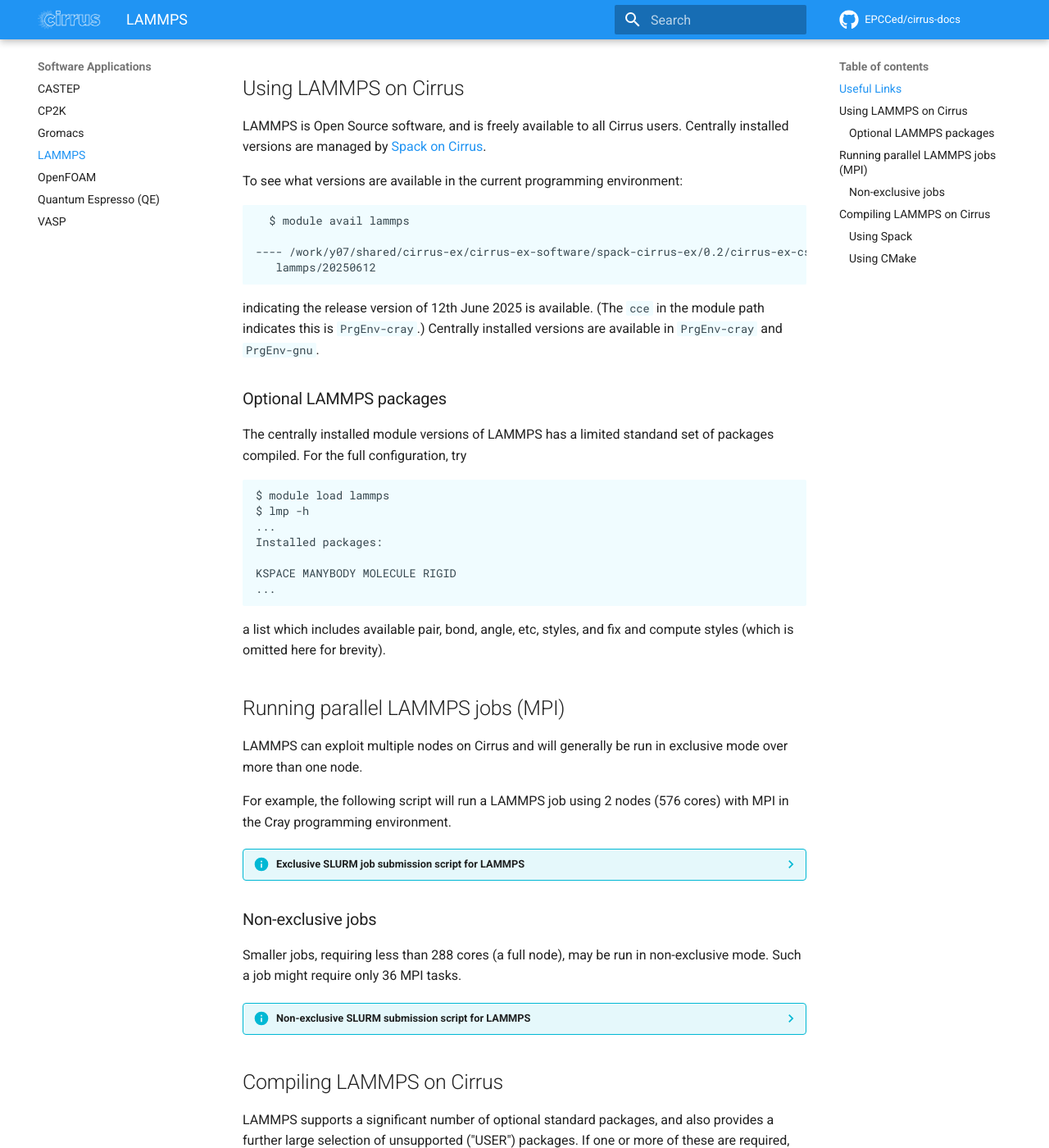
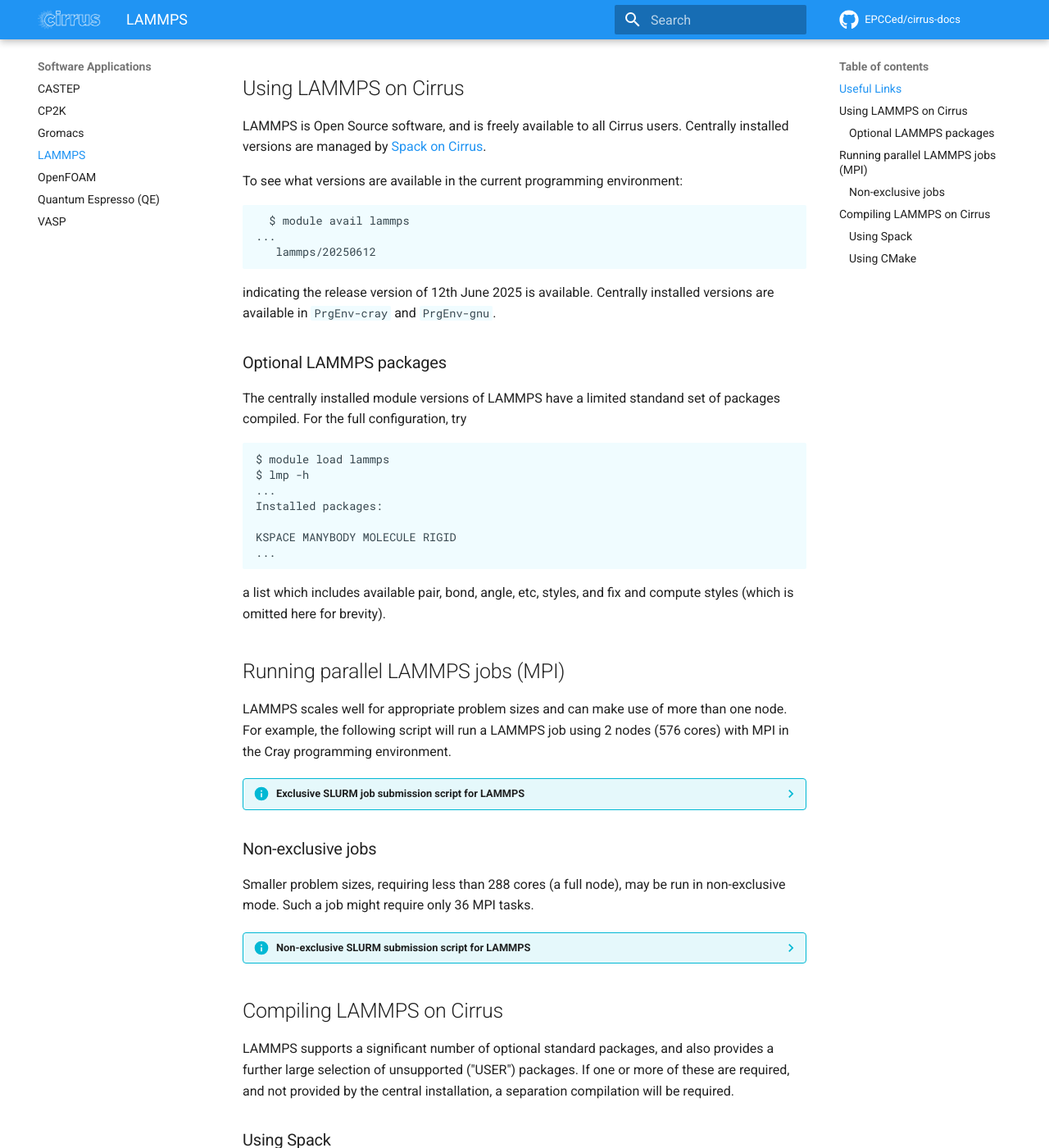
Before and after one commit to EPCCed/cirrus-docs, an MkDocs documentation site: the page built from docs/software-packages/lammps.md, in a window 1280 px wide and 1400 px high, scrolled down 456 px. Shown: the whole window at 82% size. Built offline with MkDocs 1.6.1 and Material for MkDocs 9.7.7, drawn with Linux system fonts in a browser that asks for light colours; comment, search, counter and statistics services are not loaded; some of the changed text lies outside the part shown.

Commit message:
Minor textual updates

````diff
--- a/docs/software-packages/lammps.md
+++ b/docs/software-packages/lammps.md
@@ -18,24 +18,22 @@
 
 LAMMPS is Open Source software, and is freely available to all Cirrus
 users. Centrally installed versions are managed by
-[Spack on Cirrus](/software-tools/spack).
+[Spack on Cirrus](../software-tools/spack.md).
 
 To see what versions are available in the current programming environment:
 
 ```
   $ module avail lammps
-
----- /work/y07/shared/cirrus-ex/cirrus-ex-software/spack-cirrus-ex/0.2/cirrus-ex-cse/modules/cce/19.0.0 ----
+...
    lammps/20250612
 ```
-indicating the release version of 12th June 2025 is available. (The `cce` in
-the module path indicates this is `PrgEnv-cray`.) Centrally installed versions
-are available in `PrgEnv-cray` and `PrgEnv-gnu`.
+indicating the release version of 12th June 2025 is available. Centrally
+installed versions are available in `PrgEnv-cray` and `PrgEnv-gnu`.
 
 ### Optional LAMMPS packages
 
-The centrally installed module versions of LAMMPS has a limited standand set of
-packages compiled. For the full configuration, try
+The centrally installed module versions of LAMMPS have a limited standand
+set of packages compiled. For the full configuration, try
 ```
 $ module load lammps
 $ lmp -h
@@ -51,9 +49,8 @@
 
 ## Running parallel LAMMPS jobs (MPI)
 
-LAMMPS can exploit multiple nodes on Cirrus and will generally be run in
-exclusive mode over more than one node.
-
+LAMMPS scales well for appropriate problem sizes and can make use of more
+than one node.
 For example, the following script will run a LAMMPS job using 2 nodes
 (576 cores) with MPI in the Cray programming environment.
 
@@ -89,8 +86,8 @@
 
 ### Non-exclusive jobs
 
-Smaller jobs, requiring less than 288 cores (a full node), may be run in
-non-exclusive mode. Such a job might require only 36 MPI tasks.
+Smaller problem sizes, requiring less than 288 cores (a full node), may be
+run in non-exclusive mode. Such a job might require only 36 MPI tasks.
 
 ??? info "Non-exclusive SLURM submission script for LAMMPS"
     ```{.yaml .copy}
@@ -126,13 +123,13 @@
 
 ### Using Spack
 
-LAMMPS may be installed using `spack`. For information on availability:
+LAMMPS may be installed using Spack. For information on availability:
 ```
 $ module load spack
 $ spack info lammps
 ```
-See [using Spack on Cirrus](/software-tools/spack) for further information
-on `spack`.
+See [using Spack on Cirrus](../software-tools/spack.md) for further information
+on Spack.
 
 ### Using CMake
 
````
Also changed, not shown: docs/software-packages/openfoam.md (+3 -3 lines).
